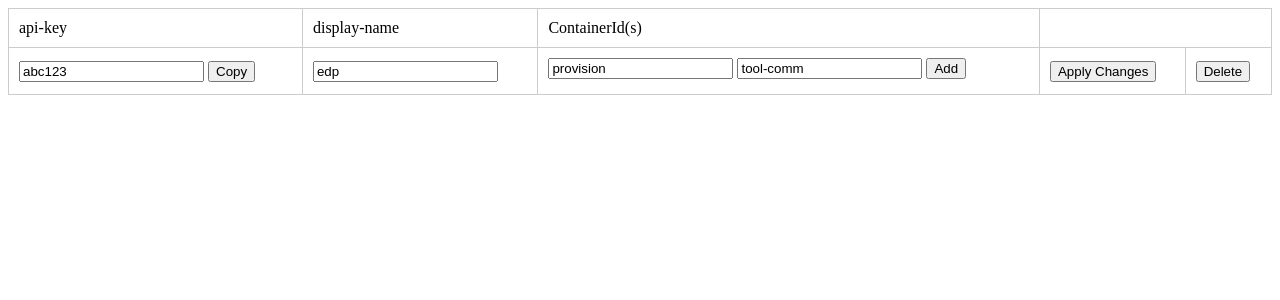
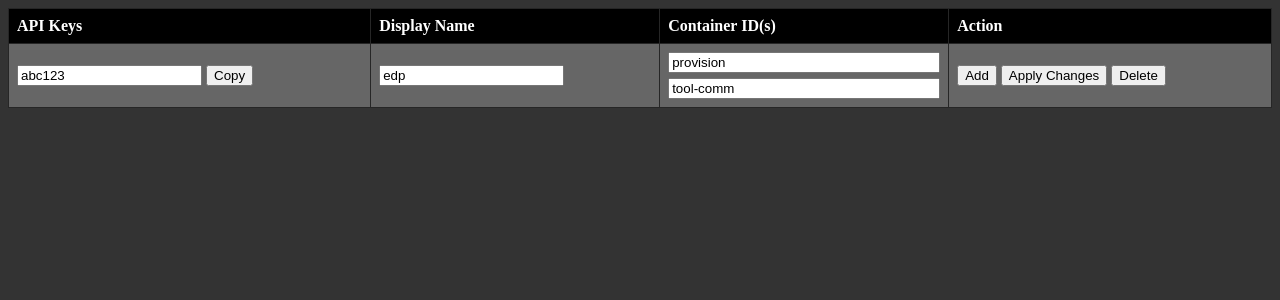
Before and after one commit to l3LUEPHOENIX/vision, a Flask app: page /sources in a window 1280 px wide. Shown: the top 300 px of the page. Run offline with Flask 3, Linux system fonts and the light colour scheme.

Commit message:
styling and table adjustments on sources.html

```diff
--- a/log-viewer/app.py
+++ b/log-viewer/app.py
@@ -27,12 +27,22 @@ def publish():
 def sources():
     # Return the sources page and POST any changes.
     if request.method == 'POST':
-        data = {
-            'apikey' : request.form['apikey'],
-            'displayname' : request.form['displayname'],
-            'containerIds' : [request.form[containerId] for containerId in request.form.keys() if 'containerId' in containerId]
-        }
-        return f"<h1>{data}</h1>"
+        if request.form['actionType'] == "UPDATE":
+            data = {
+                'actionType': request.form['actionType'],
+                'apikey' : request.form['apikey'],
+                'displayname' : request.form['displayname'],
+                'containerIds' : [request.form[containerId] for containerId in request.form.keys() if 'containerId' in containerId]
+            }
+            return f"<h1>{data}</h1>"
+        elif request.form['actionType'] == "DELETE":
+            data = {
+                'actionType': request.form['actionType'],
+                'apikey' : request.form['apikey'],
+                'displayname' : request.form['displayname'],
+                'containerIds' : [request.form[containerId] for containerId in request.form.keys() if 'containerId' in containerId]
+            }
+            return f"<h1>{data}</h1>"
     else:
         return render_template('sources.html')
 
--- a/log-viewer/static/style.css
+++ b/log-viewer/static/style.css
@@ -82,4 +82,5 @@ body {
     background-color: #595959;
     overflow-anchor: none;
     font-size: 19px;
+    display: block; /* for the hide stuff in index.js... */
 }
--- a/log-viewer/templates/sources.html
+++ b/log-viewer/templates/sources.html
@@ -5,50 +5,76 @@
     <meta name="viewport" content="width=device-width, initial-scale=1.0">
     <title>Dynamic Table</title>
     <style>
+        body {
+            background-color: #333333;
+        }
+
         table {
             border-collapse: collapse;
+            border-color: #262626;
             width: 100%;
         }
-        table, th, td {
-            border: 1px solid #ccc;
-        }
+
         th, td {
-            padding: 10px;
+            border: 1px solid #262626;
+            padding: 8px;
             text-align: left;
         }
-        .add-button {
-            margin-bottom: 5px;
+
+        th {
+            background-color: black;
+            color: white;
+        }
+
+        tr:nth-child(even) {
+            background-color: #595959;
+        }
+
+        tr:nth-child(odd) {
+            background-color: #666666;
+        }
+
+        .grid-container {
+            display: grid;
+            grid-template-columns: 1fr;
+            grid-gap: 5px;
         }
     </style>
 </head>
 <body>
-    <form id="edp-provision" method="post"></form>
+    <form id="edp-form" method="post"></form>
     <table>
+        <thead>
             <tr>
-            <td>api-key</td>
-            <td>display-name</td>
-            <td>ContainerId(s)</td>
+                <th>API Keys</th>
+                <th>Display Name</th>
+                <th>Container ID(s)</th>
+                <th>Action</th>
             </tr>
-        <tr>
-            <td>
-                <input form="edp-provision" type="text" name="apikey" readonly="true" value="abc123">
+        </thead>
+        <tbody>
+            <tr id="edp-row">
+                <td id="edp-apikey">
+                    <input form="edp-form" type="text" name="apikey" readonly="true" value="abc123">
                     <button onclick="copyToClipboard(this)">Copy</button>
                 </td>
-            <td>
-                <input form="edp-provision" type="text" name="displayname" value="edp">
+                <td id="edp-displayname">
+                    <input form="edp-form" type="text" name="displayname" value="edp">
                 </td>
-            <td>
-                <input form="edp-provision" type="text" id="containerId_1" name="containerId_1" value="provision">
-                <input form="edp-provision" type="text" id="containerId_2" name="containerId_2" value="tool-comm">
+                <td id="edp-containerids">
+                    <div class="grid-container">
+                        <input form="edp-form" type="text" id="containerId_1" name="containerId_1" value="provision">
+                        <input form="edp-form" type="text" id="containerId_2" name="containerId_2" value="tool-comm">
+                    </div>
+                </td>
+                <td id="edp-actions">
                     <button type="button" class="add-button" onclick="addTextinput(this)">Add</button>
-            </td>
-            <td>
-                <button form="edp-provision">Apply Changes</button>
-            </td>
-            <td>
-                <button form="edp-provision" onclick="deleteRow()">Delete</button>
+                    <button form="edp-form">Apply Changes</button>
+                    <input form="edp-form" type="text" name="actionType" value="UPDATE" style="display:none">
+                    <button form="edp-form" type="button" onclick="deleteRow(this)">Delete</button>
                 </td>
             </tr>
+        </tbody>
     </table>
     <!-- <form name="form1" onsubmit="formSubmit(this)" method="post">
         <input type="text" name="text-input">
@@ -70,18 +96,18 @@
         }
 
         function addTextinput(elm) {
-            const parentRow = elm.parentNode;
+            const containeridRow = elm.parentNode.parentNode.getElementsByClassName('grid-container')[0];
             const newTextinput = document.createElement('input');
-            var itemCount = parentRow.getElementsByTagName('input').length;
+            var itemCount = containeridRow.getElementsByTagName('input').length;
             // var newTextinput = `<input form="edp-provision" type="text" id="containerId_${itemCount + 1}" name="containerId_${itemCount + 1}" value="new-container-id">`
 
             newTextinput.type = "text";
             newTextinput.id = `containerId_${itemCount + 1}`;
             newTextinput.name = `containerId_${itemCount + 1}`;
             newTextinput.value = "new-container";
-            newTextinput.setAttribute("form","edp-provision");
+            newTextinput.setAttribute("form","edp-form");
 
-            parentRow.insertBefore(newTextinput, elm);
+            containeridRow.appendChild(newTextinput);
             // parentRow.innerHTML += newTextinput;
         }
 
@@ -89,8 +115,14 @@
             form.submit();
         }
 
-        function deleteRow() {
-            // Implement your logic to delete the row here
+        function deleteRow(elm) {
+            // Get the actionType field and set the value to DELETE and remove all elements.
+            const thisRowInputs = elm.parentNode.parentNode.getElementsByTagName("input");
+            const actionType = thisRowInputs[thisRowInputs.length - 1];
+
+            actionType.setAttribute('value','DELETE');
+            document.getElementById(elm.getAttribute('form')).submit();
+            elm.parentNode.parentNode.remove();
         }
     </script>
 </body>
```
Lines whose indentation alone changed are shown as unchanged.
